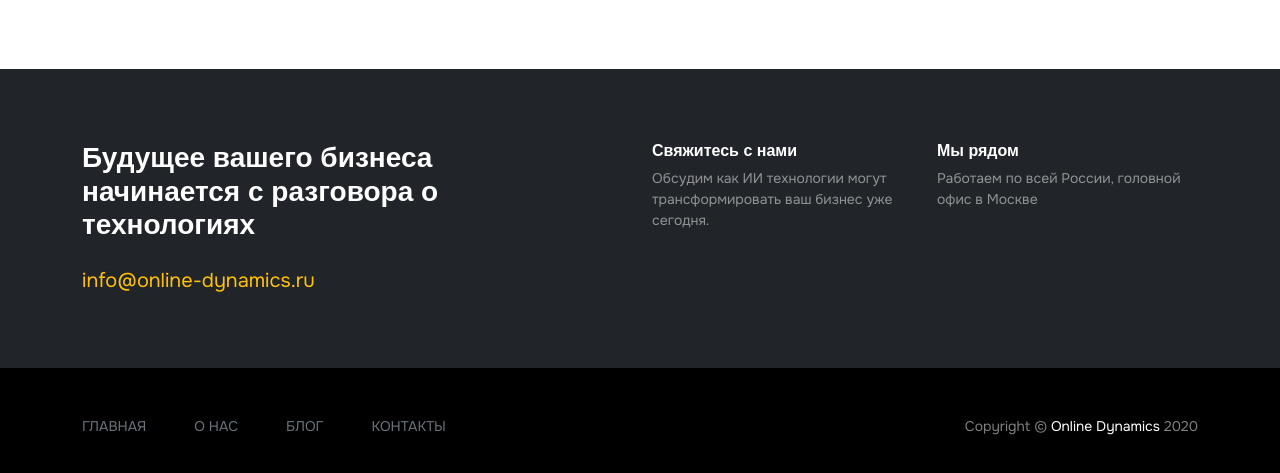
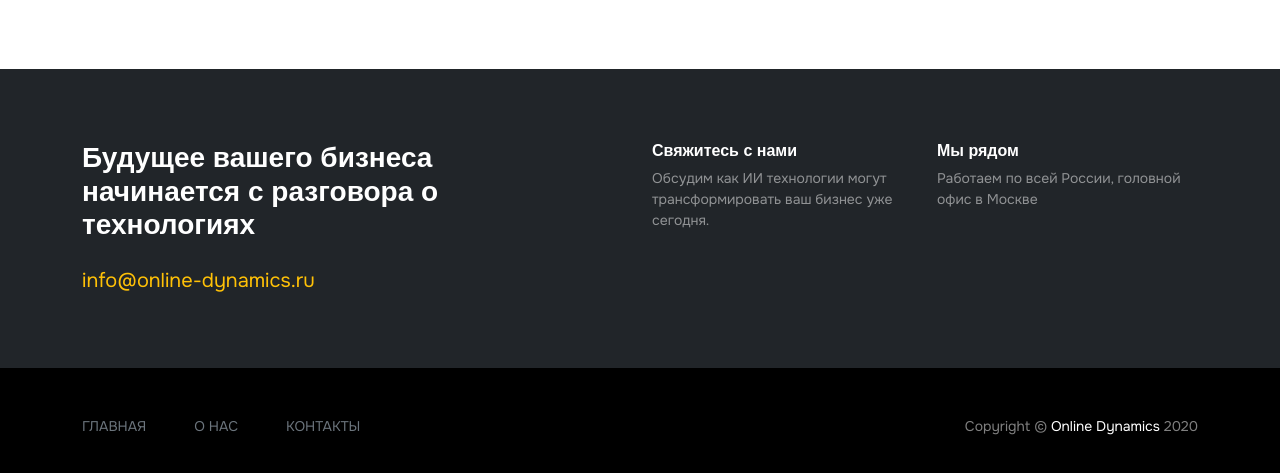
Before and after one commit to Online-Dynamics/ai.online-dynamics.ru, a plain HTML site: page index.html in a window 1280 px wide. Shown: the part 8068-8541 px from the top of the page. Drawn offline with nearby package versions, Linux system fonts and the light colour scheme; a web font is replaced by a local one.

Commit message:
Убрал в подвале "БЛОГ"

```diff
--- a/index.html
+++ b/index.html
@@ -645,7 +645,7 @@
                         <div class="d-flex align-items-center gap-5 footer-links">
                             <a href="/" class="link-secondary">ГЛАВНАЯ</a>
                             <a href="#about" class="link-secondary">О НАС</a>
-                            <a href="#" onclick="return false;" class="link-secondary">БЛОГ</a>
+                            <!-- <a href="#" onclick="return false;" class="link-secondary">БЛОГ</a> -->
                             <a href="#contact" class="link-secondary">КОНТАКТЫ</a>
                         </div>
                     </div>
```
